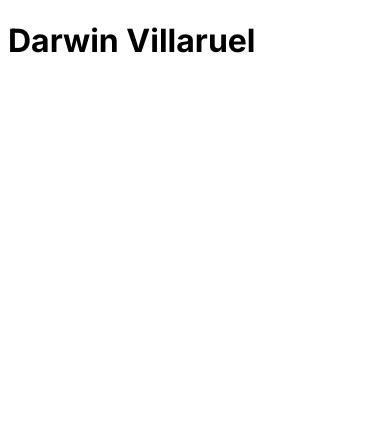
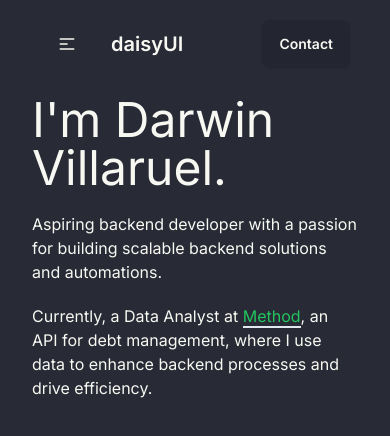
Before and after one commit to darwinvillaruel/darwin, a Next.js app: page / in a window 390 px wide. Shown: the top 436 px of the page. Built offline with nearby package versions, Linux system fonts and the light colour scheme.

Commit message:
style: add DaisyUI elements for hero and nav

```diff
--- a/package.json
+++ b/package.json
@@ -23,6 +23,7 @@
     "@types/node": "^20",
     "@types/react": "^18",
     "@types/react-dom": "^18",
+    "daisyui": "^4.12.10",
     "eslint": "^8",
     "eslint-config-next": "14.2.7",
     "postcss": "^8",
--- a/src/app/layout.tsx
+++ b/src/app/layout.tsx
@@ -1,4 +1,5 @@
 import { Inter as FontSans } from "next/font/google";
+import "../styles/globals.css";
 
 const fontSans = FontSans({
   subsets: ["latin"],
@@ -9,8 +10,13 @@ export default function RootLayout({ children }: { children: React.ReactNode })
   return (
     <html
       lang="en"
-      className={fontSans.variable}>
-      <body className={`font-sans ${fontSans.className}`}>{children}</body>
+      className={fontSans.variable}
+      data-theme="dracula">
+      <body
+        className={`font-sans ${fontSans.className}`}
+        data-theme="dracula">
+        {children}
+      </body>
     </html>
   );
 }
--- a/src/app/page.tsx
+++ b/src/app/page.tsx
@@ -1,7 +1,11 @@
+import Hero from "@/components/Hero";
+import Navbar from "@/components/Navbar";
+
 export default function Home() {
   return (
-    <div className="container">
-      <h1>Darwin Villaruel</h1>
-    </div>
+    <main className="mx-auto py-3 container">
+      <Navbar />
+      <Hero />
+    </main>
   );
 }
--- /dev/null
+++ b/src/components/Hero.tsx
@@ -0,0 +1,17 @@
+export default function Hero() {
+  return (
+    <div className="gap-5 grid py-5">
+      <h1 className="text-5xl">I'm Darwin Villaruel.</h1>
+      <p>Aspiring backend developer with a passion for building scalable backend solutions and automations. </p>
+      <p>
+        Currently, a Data Analyst at&nbsp;
+        <a
+          className="border-b-2 text-green-500"
+          href="https://methodfi.com">
+          Method
+        </a>
+        , an API for debt management, where I use data to enhance backend processes and drive efficiency.
+      </p>
+    </div>
+  );
+}
--- /dev/null
+++ b/src/components/Navbar.tsx
@@ -0,0 +1,54 @@
+export default function Navbar() {
+  return (
+    <nav>
+      <div className="bg-base-100 navbar">
+        <div className="navbar-start">
+          <div className="dropdown">
+            <div
+              tabIndex={0}
+              role="button"
+              className="lg:hidden btn btn-ghost">
+              <svg
+                xmlns="http://www.w3.org/2000/svg"
+                className="w-5 h-5"
+                fill="none"
+                viewBox="0 0 24 24"
+                stroke="currentColor">
+                <path
+                  strokeLinecap="round"
+                  strokeLinejoin="round"
+                  strokeWidth="2"
+                  d="M4 6h16M4 12h8m-8 6h16"
+                />
+              </svg>
+            </div>
+            <ul
+              tabIndex={0}
+              className="z-[1] bg-base-100 shadow mt-3 p-2 rounded-box w-52 dropdown-content menu menu-sm">
+              <li>
+                <a>About</a>
+              </li>
+              <li>
+                <a href="">Works</a>
+              </li>
+            </ul>
+          </div>
+          <a className="text-xl btn btn-ghost">daisyUI</a>
+        </div>
+        <div className="lg:flex hidden navbar-center">
+          <ul className="px-1 menu menu-horizontal">
+            <li>
+              <a>About</a>
+            </li>
+            <li>
+              <a href="">Works</a>
+            </li>
+          </ul>
+        </div>
+        <div className="navbar-end">
+          <a className="btn">Contact</a>
+        </div>
+      </div>
+    </nav>
+  );
+}
--- a/tailwind.config.js
+++ b/tailwind.config.js
@@ -5,6 +5,10 @@ module.exports = {
   darkMode: ["class"],
   content: ["./pages/**/*.{ts,tsx}", "./components/**/*.{ts,tsx}", "./app/**/*.{ts,tsx}", "./src/**/*.{ts,tsx}"],
   prefix: "",
+  plugins: [require("tailwindcss-animate"), require("daisyui")],
+  daisyui: {
+    themes: ["light", "dracula"],
+  },
   theme: {
     container: {
       center: true,
@@ -73,5 +77,4 @@ module.exports = {
       },
     },
   },
-  plugins: [require("tailwindcss-animate")],
 };
```
Also changed, not shown: 1 other file (tests, documents, lock files or other folders).
